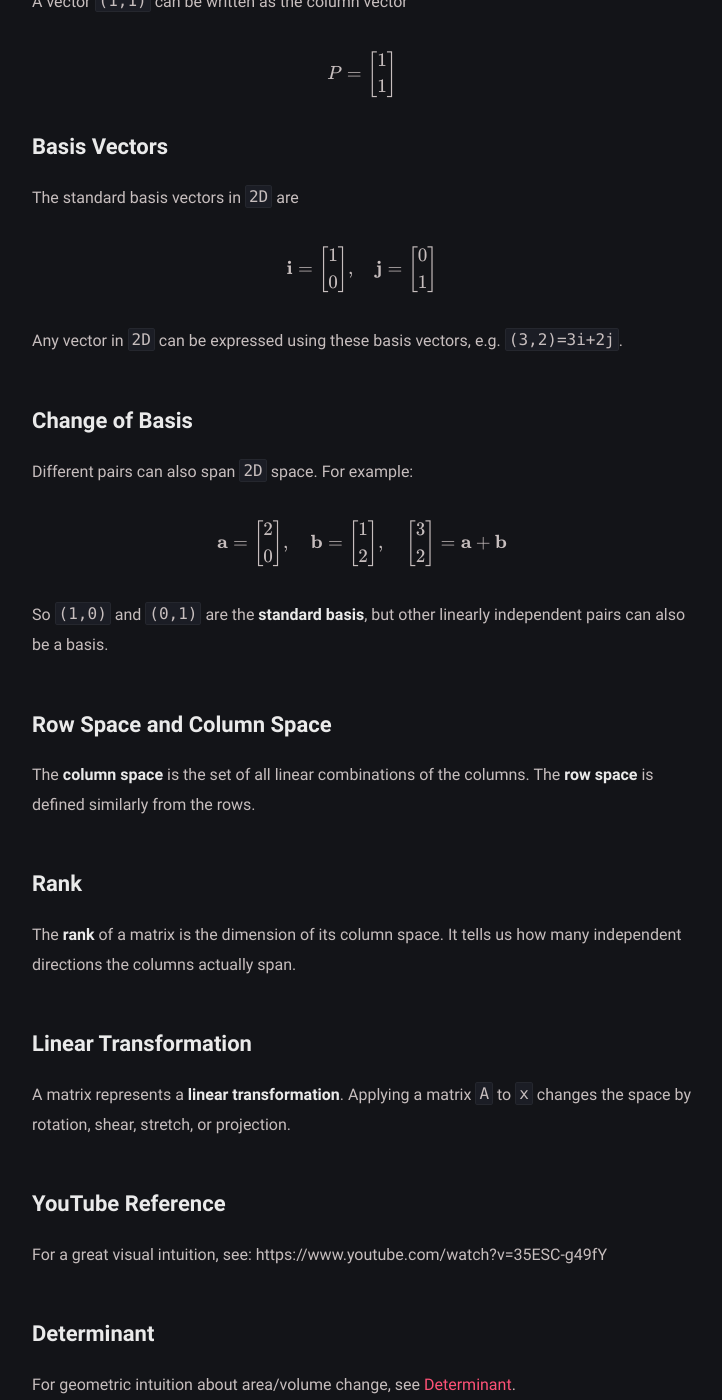
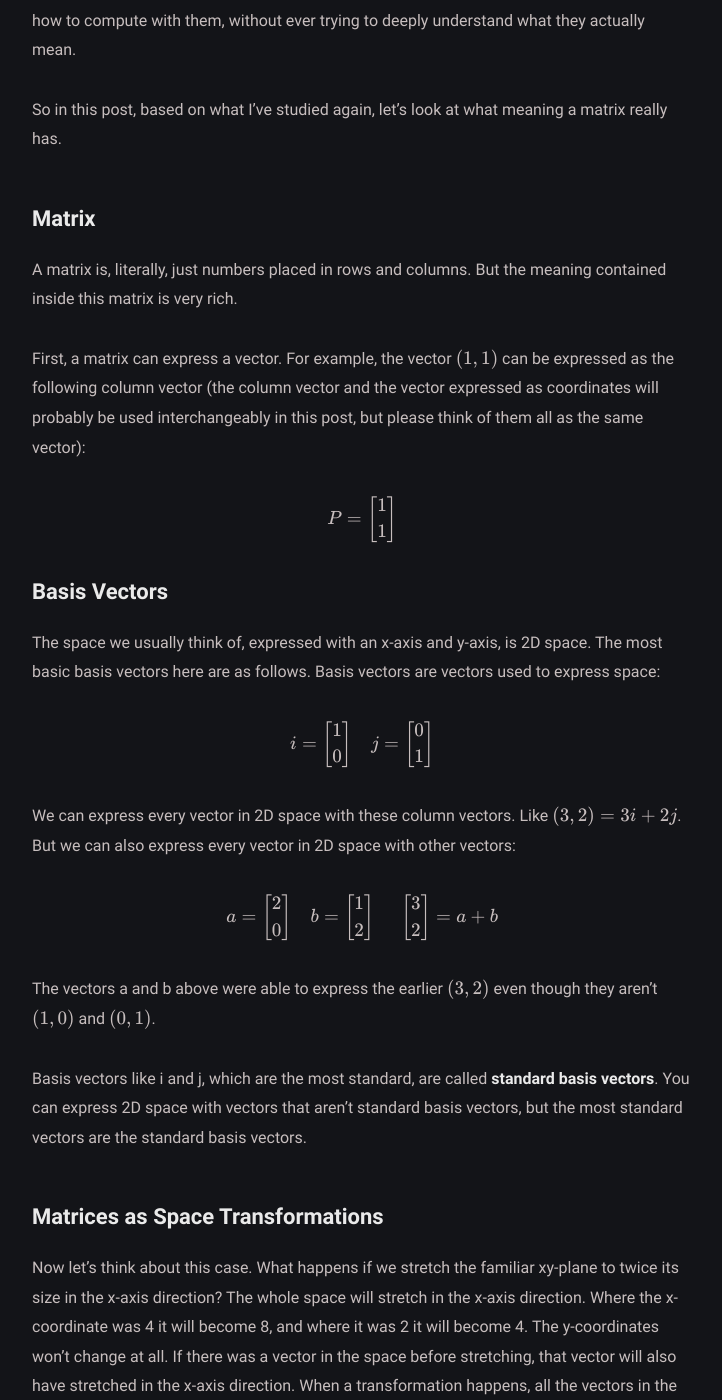
Before and after one commit to Oasisforhaanee/Oasisforhaanee.github.io, a Jekyll site: the page built from _posts/2025-11-02-matrix.md, in a window 1280 px wide and 1400 px high, scrolled down 565 px. Shown: the whole window, without its empty margins (278-1000 px from the left). Built offline with Jekyll 4.4.1, drawn with Linux system fonts in a browser that asks for light colours; comment, search, counter and statistics services are not loaded; some of the changed text lies outside the part shown.

Commit message:
Update post: full translation of matrix

```diff
--- a/_posts/2025-11-02-matrix.md
+++ b/_posts/2025-11-02-matrix.md
@@ -3,56 +3,118 @@ layout: post
 title: "Matrix"
 date: 2025-11-02T15:19:00+09:00
 categories: [linear-algebra, calculus]
-tags: [Matrix, Linear Algebra, Basis, Calculus]
-description: "What a matrix is, how it stores vectors, basis change, and linear transformations."
+tags: [Matrix, Linear Algebra, Basis, Linear Transformation, System of Equations]
+description: "What a matrix really means — representing vectors, standard basis, space transformations, matrix multiplication, and systems of equations as linear transformations."
 canonicalURL: "https://blog.naver.com/kkul20235/224061973976"
 usemathjax: true
 comments: true
 permalink: /matrix/
 ---
 
-A matrix is a rectangular array of numbers, but it also carries deep meaning as a linear transformation.
+Anyone who has studied university mathematics has probably heard of matrices. The matrix is a very important concept, so much so that it can be seen as a cornerstone of mathematics, including linear algebra and calculus.
 
-## Matrix as Vectors
+I had learned the concept of matrices in high school, but at that time matrices had been removed from the curriculum. Also, when I first learned matrices at university, I only studied how to compute with them, without ever trying to deeply understand what they actually mean.
 
-A vector `(1,1)` can be written as the column vector
+So in this post, based on what I've studied again, let's look at what meaning a matrix really has.
 
-$$P=\begin{bmatrix}1\\ 1\end{bmatrix}$$
+## Matrix
+
+A matrix is, literally, just numbers placed in rows and columns. But the meaning contained inside this matrix is very rich.
+
+First, a matrix can express a vector. For example, the vector $(1,1)$ can be expressed as the following column vector (the column vector and the vector expressed as coordinates will probably be used interchangeably in this post, but please think of them all as the same vector):
+
+$$P=\begin{bmatrix}1\\1\end{bmatrix}$$
 
 ## Basis Vectors
 
-The standard basis vectors in `2D` are
+The space we usually think of, expressed with an x-axis and y-axis, is 2D space. The most basic basis vectors here are as follows. Basis vectors are vectors used to express space:
 
-$$\mathbf{i}=\begin{bmatrix}1\\ 0\end{bmatrix},\quad \mathbf{j}=\begin{bmatrix}0\\ 1\end{bmatrix}$$
+$$i=\begin{bmatrix}1\\0\end{bmatrix}\ \ \ \ j=\begin{bmatrix}0\\1\end{bmatrix}$$
 
-Any vector in `2D` can be expressed using these basis vectors, e.g. `(3,2)=3i+2j`.
+We can express every vector in 2D space with these column vectors. Like $(3,2)=3i+2j$. But we can also express every vector in 2D space with other vectors:
 
-## Change of Basis
+$$a=\begin{bmatrix}2\\0\end{bmatrix}\ \ \ \ b=\begin{bmatrix}1\\2\end{bmatrix}\ \ \ \ \ \begin{bmatrix}3\\2\end{bmatrix}=a+b$$
 
-Different pairs can also span `2D` space. For example:
+The vectors a and b above were able to express the earlier $(3,2)$ even though they aren't $(1,0)$ and $(0,1)$.
 
-$$\mathbf{a}=\begin{bmatrix}2\\ 0\end{bmatrix},\quad \mathbf{b}=\begin{bmatrix}1\\ 2\end{bmatrix},\quad \begin{bmatrix}3\\ 2\end{bmatrix}=\mathbf{a}+\mathbf{b}$$
+Basis vectors like i and j, which are the most standard, are called **standard basis vectors**. You can express 2D space with vectors that aren't standard basis vectors, but the most standard vectors are the standard basis vectors.
 
-So `(1,0)` and `(0,1)` are the **standard basis**, but other linearly independent pairs can also be a basis.
+## Matrices as Space Transformations
 
-## Row Space and Column Space
+Now let's think about this case. What happens if we stretch the familiar xy-plane to twice its size in the x-axis direction? The whole space will stretch in the x-axis direction. Where the x-coordinate was 4 it will become 8, and where it was 2 it will become 4. The y-coordinates won't change at all. If there was a vector in the space before stretching, that vector will also have stretched in the x-axis direction. When a transformation happens, all the vectors in the space move along with the space.
 
-The **column space** is the set of all linear combinations of the columns. The **row space** is defined similarly from the rows.
+A matrix expresses this kind of space transformation with numbers. The matrix A below expresses the transformation above:
 
-## Rank
+$$A=\begin{bmatrix}2&0\\0&1\end{bmatrix}$$
 
-The **rank** of a matrix is the dimension of its column space. It tells us how many independent directions the columns actually span.
+The meaning that matrix A has is as follows:
 
-## Linear Transformation
+- It transforms the standard basis vector $i=(1,0)$ to $(2,0)$, and $j=(0,1)$ to $(0,1)$.
 
-A matrix represents a **linear transformation**. Applying a matrix `A` to `x` changes the space by rotation, shear, stretch, or projection.
+If the vector on the space before the transformation was $3i+2j$, then after the transformation, since i has been doubled, even if it's still expressed as $3i+2j$, it represents a form where the x-coordinate has increased by a factor of 2 compared to before. This process can be expressed using matrix multiplication.
 
-## YouTube Reference
+If an arbitrary vector X is:
 
-For a great visual intuition, see: https://www.youtube.com/watch?v=35ESC-g49fY
+$$X=\begin{bmatrix}2\\1\end{bmatrix}$$
 
-## Determinant
+then the meaning of the matrix product AX is the position of X after moving it according to matrix A's transformation.
 
-For geometric intuition about area/volume change, see [Determinant](https://oasisforhaanee.github.io/2025-11-09-determinant/).
+The way to compute the matrix product is to multiply the numbers in each row of the front matrix with the numbers in each column of the back matrix sequentially and add them up. Multiplying the numbers in row 1 of matrix A with the numbers in column 1 of matrix X and adding them gives the entry in row 1, column 1 of AX:
+
+$$AX=\begin{bmatrix}2&0\\0&1\end{bmatrix}\begin{bmatrix}2\\1\end{bmatrix}=\begin{bmatrix}2\times 2+0\times 1\\0\times 2+1\times 1\end{bmatrix}=\begin{bmatrix}4\\1\end{bmatrix}$$
+
+The $(4,1)$ vector that comes out this way is the vector after transforming the X$(2,1)$ vector through matrix A.
+
+Honestly, this content is much more intuitive when you watch a video that actually moves the coordinate plane, rather than reading words. I recommend watching the video below:
+
+<iframe width="560" height="315" src="https://www.youtube.com/embed/35ESC-g49fY" title="YouTube video player" frameborder="0" allow="accelerometer; autoplay; clipboard-write; encrypted-media; gyroscope; picture-in-picture" allowfullscreen></iframe>
+
+The video above is a linear algebra video from the YouTube channel 3Blue1Brown. Besides this video, if you watch their other videos, you'll probably be able to understand linear algebra much more intuitively and enjoyably (I got a lot of help from them too).
+
+Some of you might wonder where these transformations are used. They're actually used in many places, but one example related to the content above is font transformation. When you adjust the angle of a font, like slanting it, you transform the space and apply that transformation to the letters. If you apply the transformation that doubles only the x-coordinate to a normal font, you'd get a letter roughly like this, lying on its side.
+
+![Linear transformation GIF](/assets/img/linear-transformation.gif)
+
+## Matrices and Equations
+
+The equations we know can also be expressed using matrices.
+
+For example, suppose we have the system of equations:
+
+$$2x+y=3$$
+
+$$x-y=3$$
+
+If we express this system using matrices:
+
+$$\begin{bmatrix}2&1\\1&1\end{bmatrix}\begin{bmatrix}x\\y\end{bmatrix}=\begin{bmatrix}3\\3\end{bmatrix}$$
+
+$$A=\begin{bmatrix}2&1\\1&1\end{bmatrix}\ \ \ X=\ \begin{bmatrix}x\\y\end{bmatrix}\ \ \ \ B=\begin{bmatrix}3\\3\end{bmatrix}$$
+
+We said that a matrix like A is a matrix that represents a space transformation. In other words, this equation can be seen as finding the vector X that becomes the vector B after the space transformation A has been applied.
+
+Let's also look at a case with a system of equations with three unknowns:
+
+$$2x+3y-z=5$$
+
+$$x-2y+4z=4$$
+
+$$3x+y-2z=2$$
+
+Suppose we have the system of equations above. This can be expressed as the following matrix:
+
+$$\begin{bmatrix}2&3&-1\\1&-2&4\\3&1&-2\end{bmatrix}\begin{bmatrix}x\\y\\z\end{bmatrix}=\begin{bmatrix}2x+3y-z\\x-2y+4z\\3x+y-2z\end{bmatrix}\ =\begin{bmatrix}5\\4\\2\end{bmatrix}$$
+
+$$A=\begin{bmatrix}2&3&-1\\1&-2&4\\3&1&-2\end{bmatrix}\ \ \ X=\begin{bmatrix}x\\y\\z\end{bmatrix}\ \ B=\begin{bmatrix}5\\4\\2\end{bmatrix}$$
+
+The X vector before the transformation that points to the B vector after the space transformation A has been applied is exactly the solution of this equation. The video below shows the process of the blue vector X going through a linear transformation and finally pointing to the B vector. The blue vector before the linear transformation is the blue vector at t=0, and if you actually compute it, it comes out as follows:
+
+$$\begin{bmatrix}x\\y\\z\end{bmatrix}=\begin{bmatrix}\frac{8}{7}\\\frac{48}{35}\\\frac{7}{5}\end{bmatrix}$$
+
+When solving a system of equations, it's much more convenient to solve it step by step with the elimination method, but knowing that it can also be interpreted this way will help you enjoy linear algebra.
+
+The next post will be about the determinant. Thanks for reading the long post.
+
+---
 
 This post reflects my own understanding, so there may be errors. Questions are always welcome, so feel free to ask.
```
